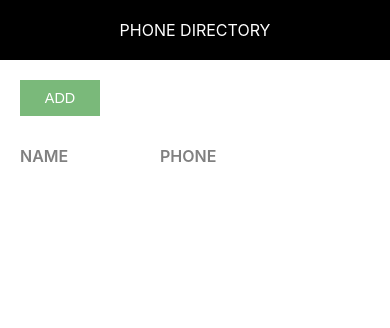
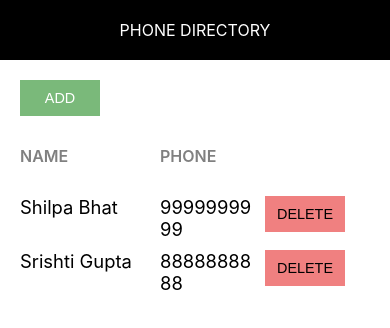
Before and after one commit to shaun-rasquinha/phone-directory, a React (Create React App) app: page / in a window 390 px wide. Shown: the top 328 px of the page. Built offline with nearby package versions, Linux system fonts and the light colour scheme.

Commit message:
Added ‘PhoneDirectory’ as smart component, renamed ‘App’ as ‘ShowSubscribers’ and converted ‘AddSubscribers’ and ‘ShowSubscribers’ as dumb components

```diff
--- a/src/AddSubscriber.js
+++ b/src/AddSubscriber.js
@@ -19,6 +19,12 @@ class AddSubscriber extends Component{
         console.log(this.state);
     }
 
+    onFormSubmitted = (e) => {
+        e.prevenDefault();
+        this.props.addSubscriberHander(this.state);
+        this.setState({id: 0, name: "", phone: ""});
+    }
+
     render(){
         const {name, phone} = this.state;
         return(
@@ -27,7 +33,7 @@ class AddSubscriber extends Component{
                 <div className="component-body-container">
                     <button className="custom-btn">Back</button>
                 </div>
-                <form className="subscriber-form">
+                <form className="subscriber-form" onSubmit={this.onFormSubmitted.bind(this)}>
                     <label htmlFor="name" className="label-control">Name: </label><br>
                     </br>
                     <input id="name" type="text" className="input-control" name="name" onChange={this.inputChangedHandler}></input><br></br><br/>
--- /dev/null
+++ b/src/PhoneDirectory.js
@@ -0,0 +1,42 @@
+import React, {Component} from "react";
+import AddSubscriber from "./AddSubscriber";
+import ShowSubscriber from "./ShowSubscriber";
+
+class PhoneDirectory extends Component{
+
+    constructor(){
+        super();
+        this.state = {
+            subscribersList: [{
+                id: 1,
+                name: 'Shilpa Bhat',
+                phone: '9999999999'
+            },{
+                id: 2,
+                name: 'Srishti Gupta',
+                phone: '8888888888'
+            }]
+        }
+    }
+
+    addSubscriberHandler = (newSubscriber) =>{
+        let subscribersList = this.state.subscribersList;
+        if(subscribersList.length > 0){
+            newSubscriber.id = subscribersList[subscribersList.length - 1].id + 1;
+        }else{
+            newSubscriber.id = 1;
+        }
+        subscribersList.push(newSubscriber);
+        this.setState({subscribersList: subscribersList});
+        console.log(this.state.subscribersList);
+    }
+    render(){
+        return(
+            // <AddSubscriber addSubscriberHandler={this.addSubscriberHandler}/>
+            <ShowSubscriber subscribersList={this.state.subscribersList}/>
+        )
+    }
+
+}
+
+export default PhoneDirectory;
--- a/src/App.js
+++ b/src/ShowSubscriber.js
@@ -1,7 +1,7 @@
 import React, {Component} from "react";
 import { Fragment } from "react";
 import Header from "./Header";
-import './App.css'
+import './ShowSubscriber.css'
 
 // let subscriber = [
     //   {
@@ -16,14 +16,9 @@ import './App.css'
     //   }
     // ]
 
-class App extends Component{
+class ShowSubscriber extends Component{
 
-  constructor(){
-    super();
-    this.state = {
-      subscribersListToShow: []
-    }
-  }
+
    render() {
     return (
       <Fragment>
@@ -37,7 +32,7 @@ class App extends Component{
             <span className="grid-item phone-heading">Phone</span>
           </div>
           {
-            this.state.subscribersListToShow.map(sub =>{
+            this.props.subscribersList.map(sub =>{
               return <div key={sub.id} className="grid-container">
                 <span className="grid-item">{sub.name}</span>
                 <span className="grid-item">{sub.phone}</span>
@@ -57,4 +52,4 @@ class App extends Component{
 }
 
 
-export default App;
+export default ShowSubscriber;
--- a/src/index.js
+++ b/src/index.js
@@ -1,15 +1,16 @@
 import React from 'react';
 import ReactDOM from 'react-dom/client';
 import './index.css';
-import App from './App';
+import ShowSubscriber from './ShowSubscriber';
 import AddSubscriber from './AddSubscriber';
 import reportWebVitals from './reportWebVitals';
 import './common/Common.css'
+import PhoneDirectory from './PhoneDirectory';
 
 const root = ReactDOM.createRoot(document.getElementById('root'));
 root.render(
   <React.StrictMode>
-    <App/>
+    <PhoneDirectory/>
   </React.StrictMode>
 );
 
```
Also changed, not shown: src/ShowSubscriber.css (renamed from src/App.css).
